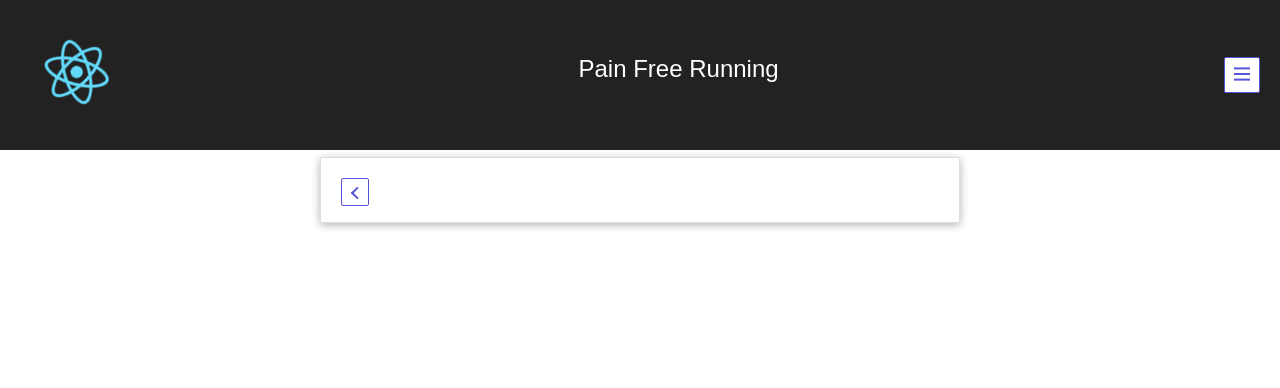
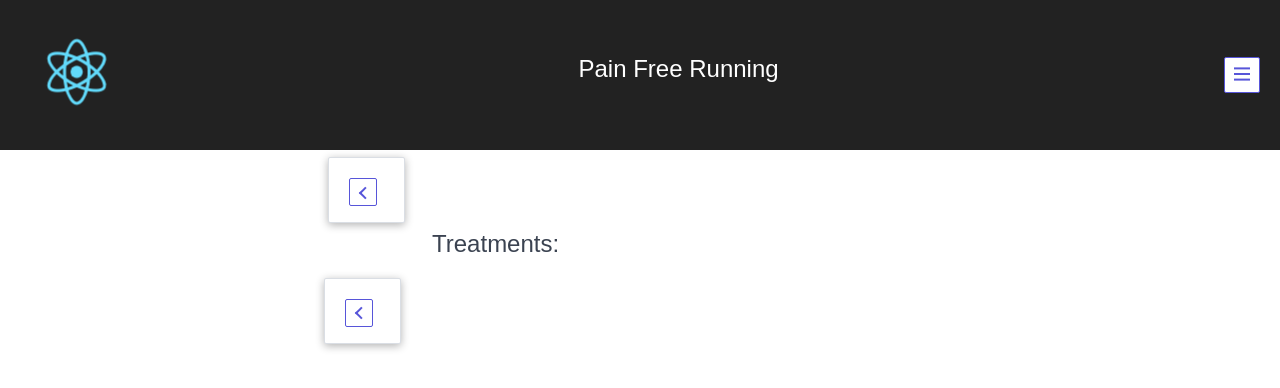
Before and after one commit to b-bly/pain-free-running, a React (Create React App) app in the folder pain-free-running/: page /injury-info in a window 1280 px wide. Shown: the top 388 px of the page. Built offline with nearby package versions, Linux system fonts and the light colour scheme; no server answers.

Commit message:
injury-info styling

```diff
--- a/pain-free-running/src/components/injury-info.js
+++ b/pain-free-running/src/components/injury-info.js
@@ -20,9 +20,12 @@ class InjuryInfo extends Component {
         console.log(this.props);
         return (
             <div>
-                <div className="card-container">
+                <div className="container">
+
+                    {/* TITLE */}
+
                     <div className="columns">
-                        <div className="column col-md-6">
+                        <div className="column col-6 col-mx-auto">
                             <div className="card">
 
                                 <div className="card-header">
@@ -33,18 +36,40 @@ class InjuryInfo extends Component {
                                         <h4 className="card-title ">&nbsp; {this.props.injuryInfo.title}</h4>
                                     </div>
                                 </div>
-                                    {/* <Note
-          toggleEdit={this.toggleEdit}
-          updatePerson={this.handleUpdatePerson}
-          edit={this.state.editReason}
-          handleReasonChange={this.handleReasonChange}
-          content={this.state.reason} /> */}
                                 <small className="">
                                     {this.props.injuryInfo.description}
                                 </small>
                             </div>
                         </div>
+
                     </div>
+                </div>
+                <div className="columns">
+                    <div className="column col-4"></div>
+                    <div className="column col-6 col-mr-auto treatment-title"><h4>Treatments: </h4></div>
+
+                </div>
+
+                {/* TREATMENTS LIST */}
+
+                <div className="columns">
+                    <div className="column col-6 col-mx-auto">
+                        <div className="card">
+
+                            <div className="card-header">
+                                <div className="card-title-line">
+                                    <Link to='/'><button className="btn btn-sm arrow-left" aria-label="back"><i className="icon icon-arrow-left"></i></button></Link>
+                                </div>
+                                <div className="card-title-line">
+                                    <h4 className="card-title ">&nbsp; {this.props.injuryInfo.title}</h4>
+                                </div>
+                            </div>
+                            <small className="">
+                                {this.props.injuryInfo.description}
+                            </small>
+                        </div>
+                    </div>
+
                 </div>
 
             </div>
--- a/pain-free-running/src/index.css
+++ b/pain-free-running/src/index.css
@@ -22,8 +22,8 @@ body {
   float: right;
 }
 .card {
-  width: 50%;
-  margin: auto;
+
+  width: max-content;
   margin-bottom: 7px;
   margin-top: 7px;
   box-shadow: 0 .1rem .4rem rgba(0, 0, 0, .3);
@@ -55,6 +55,10 @@ body {
 .card-body p {
   font-size: 1.6rem;
   font-weight: 300;
+}
+.column {
+  display: flex;
+  flex-direction: column;
 }
 textarea.form-input {
   font-size: 1.6rem;
@@ -102,6 +106,10 @@ textarea.form-input {
   width: 64px;
   height: 64px;
 }
+.treatment-title {
+  text-align: left;
+
+}
 @media screen and (max-width: 700px) {
   .card {
     padding: .5rem;
```
Lines whose indentation alone changed are shown as unchanged.
